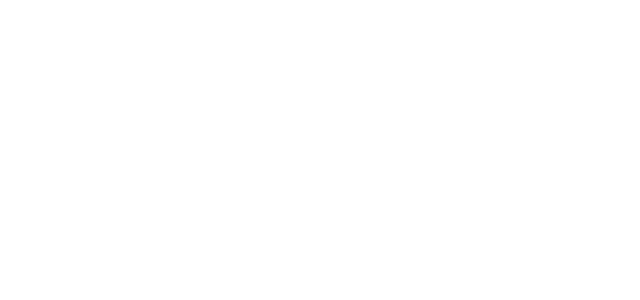
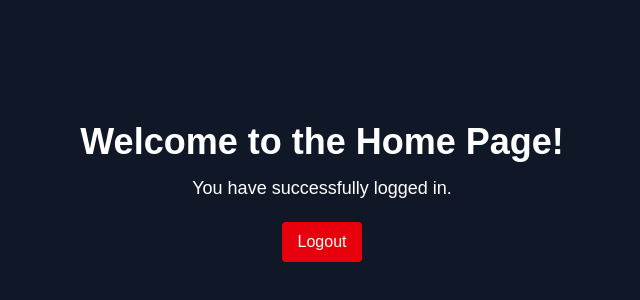
Before and after one commit to suriyasg/SpiritX_HashTagDev_01, a Next.js app: page /home in a window 1280 px wide. Before the commit this address had no page. Shown: the part 208-508 px from the top of the page, without its empty margins (318-958 px from the left). Built offline with nearby package versions, Linux system fonts and the light colour scheme.

Commit message:
notify button

```diff
--- a/src/app/home/page.tsx
+++ b/src/app/home/page.tsx
@@ -5,17 +5,22 @@
 import { useRouter } from "next/navigation";
 
 export default function Home() {
-  const { authUser } = useAuthStore();
+  const { authUser, logout } = useAuthStore();
   const router = useRouter();
+  const handleLogout = () => {
+    logout();
+    router.push("/auth/login");
+  };
 
-  useEffect(() => {
-    if (!authUser) {
-      router.push("/auth/login");
-    }
-  }, [authUser, router]);
+  // useEffect(() => {
+  //   if (!authUser) {
+  //     router.push("/auth/login");
+  //   }
+  // }, [authUser, router]);
+
   return (
     <>
-      {authUser && (
+
         <div className="flex items-center justify-center min-h-screen bg-gray-900 text-white">
           <motion.div
             className="text-center"
@@ -25,9 +30,15 @@
           >
             <h1 className="text-4xl font-bold">Welcome to the Home Page!</h1>
             <p className="text-lg mt-3">You have successfully logged in.</p>
+            <button
+              onClick={handleLogout}
+              className="mt-5 px-4 py-2 bg-red-600 text-white rounded hover:bg-red-700 transition duration-300"
+            >
+              Logout
+            </button>
           </motion.div>
         </div>
-      )}
+
     </>
   );
 }
--- a/src/utils/notify.ts
+++ b/src/utils/notify.ts
@@ -6,7 +6,7 @@
     style: {
       border: "1px solid #ff4d4f",
       borderRadius: "10px",
-      background: "#333",
+      background: "#fff",
       color: "#000",
     },
   });
@@ -18,7 +18,7 @@
     style: {
       border: "1px solid #00c48c",
       borderRadius: "10px",
-      background: "#333",
+      background: "#fff",
       color: "#000",
     },
   });
```
